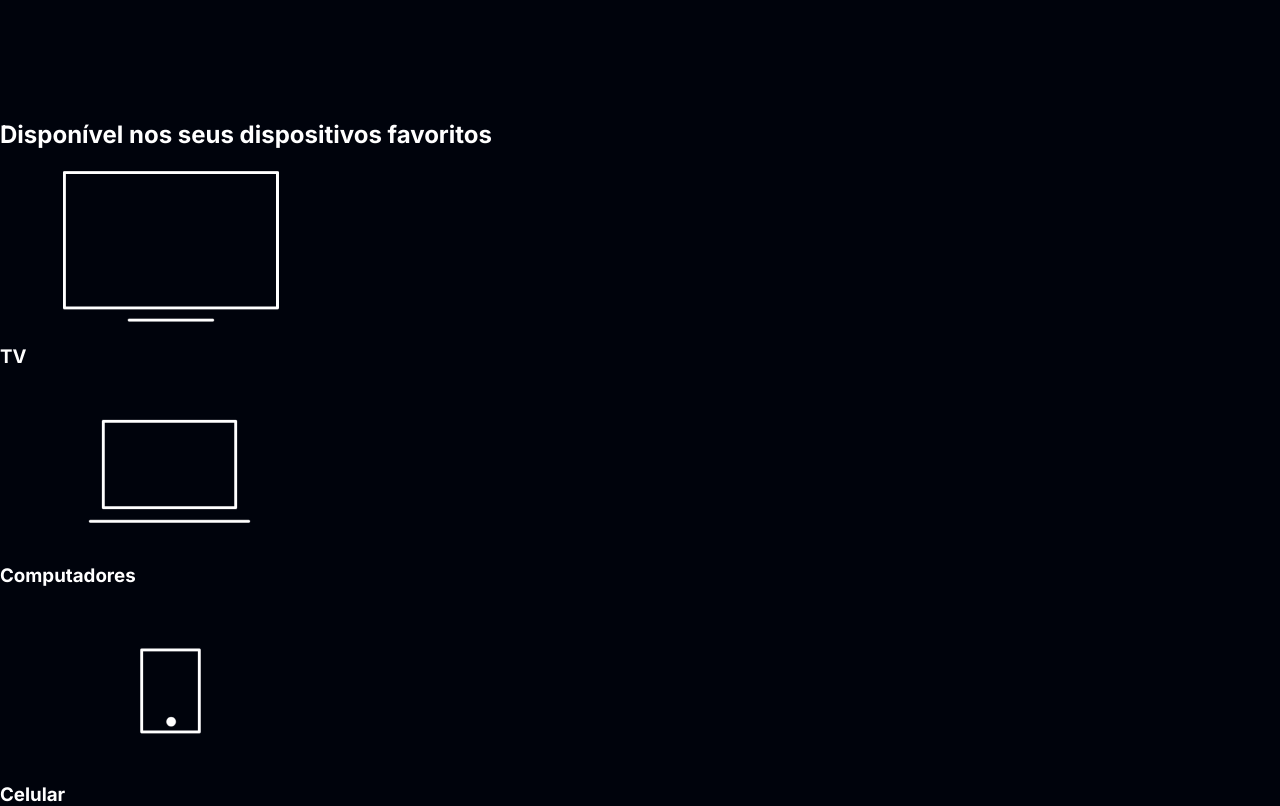
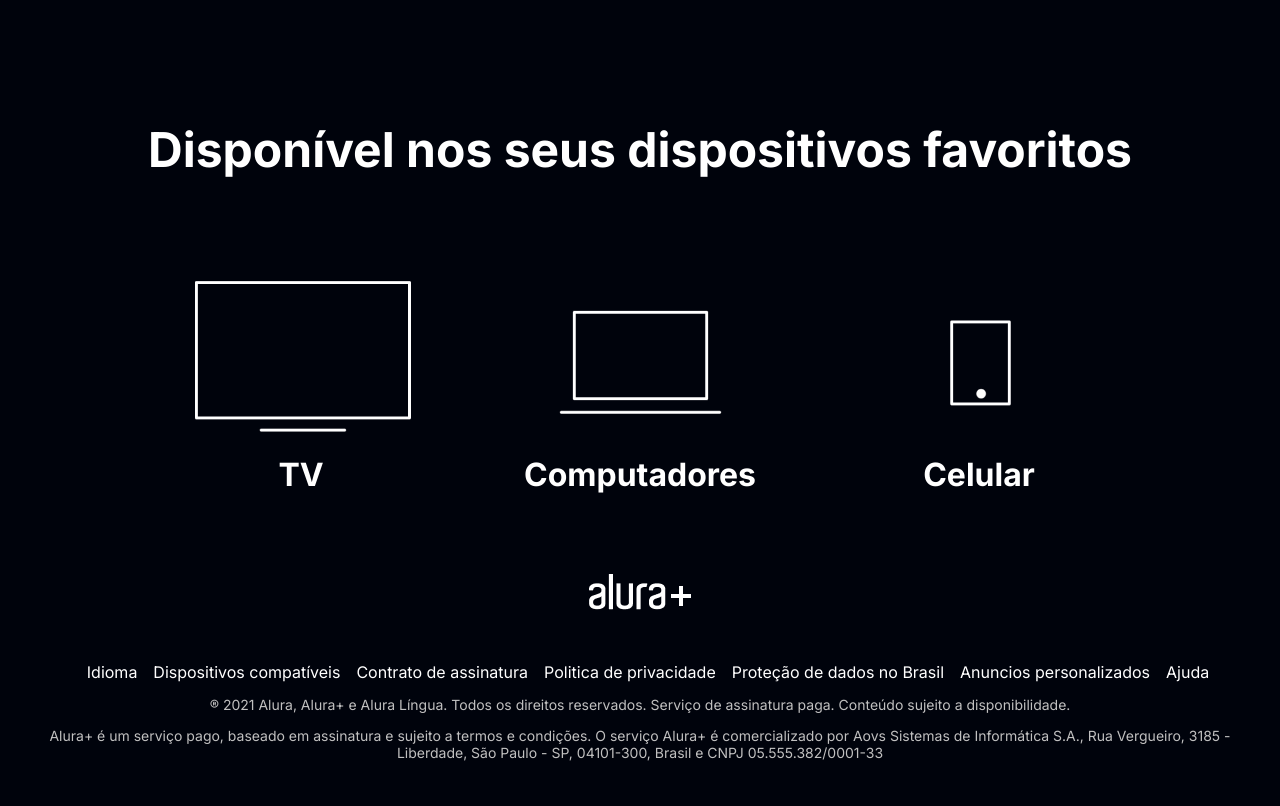
Before and after one commit to catthway/vs-figmasite, a plain HTML site: page vs-figmasite/index.html in a window 1280 px wide. Shown: the part 3080-3886 px from the top of the page. After the commit the page ends 3855 px from the top, so only its background shows below. Drawn offline with Linux system fonts and the light colour scheme.

Commit message:
adicinei efeitos

```diff
--- a/vs-figmasite/index.html
+++ b/vs-figmasite/index.html
@@ -53,22 +53,72 @@
  <section class="dispositivos">
   <h2 class="dispositivos__titulo">Disponível nos seus dispositivos favoritos</h2>
   <ul class="dispositivos__lista">
+
     <li>
       <img src="tv.png" alt="icone da televisao">
       <h3 class="lista__item">TV</h3>
     </li>
+
     <li>
       <img src="computador.png" alt="icone do computador">
       <h3 class="lista__item">Computadores</h3>
     </li>
+
     <li>
       <img src="celular.png" alt="icone do celular">
       <h3 class="lista__item">Celular</h3>
+
     </li>
   </ul>
 
  </section>
 
+ <footer class="rodape">
+      <img src="Logo.png" alt="alura+" class="rodape__logo">
+
+      <ul class="rodape__lista">
+
+        <li class="lista__link">
+          <a href="#">Idioma</a>
+        </li>
+
+        <li class="lista__link">
+          <a href="#">Dispositivos compatíveis</a>
+        </li>
+
+        <li class="lista__link">
+          <a href="#">Contrato de assinatura</a>
+        </li>
+
+        <li class="lista__link">
+          <a href="#">Politica de privacidade</a>
+        </li>
+
+        <li class="lista__link">
+          <a href="#">Proteção de dados no Brasil</a>
+        </li>
+
+        <li class="lista__link">
+          <a href="#">Anuncios personalizados</a>
+        </li>
+
+        <li class="lista__link">
+          <a href="#">Ajuda</a>
+        </li>
+
+      </ul>
+
+      <p class="rodape__texto">
+        ® 2021 Alura, Alura+ e Alura Língua. Todos os direitos reservados. Serviço de assinatura paga. Conteúdo sujeito a disponibilidade.
+      </p>
+
+      <p class="rodape__texto"> Alura+ é um serviço pago, baseado em assinatura e sujeito a termos e condições.
+      O serviço Alura+ é comercializado por Aovs Sistemas de Informática S.A., Rua Vergueiro, 3185 - Liberdade, São Paulo - SP, 04101-300, Brasil e CNPJ 05.555.382/0001-33
+
+      </p>
+
+ </footer>
+
 </body>
 
 
--- a/vs-figmasite/style.css
+++ b/vs-figmasite/style.css
@@ -4,6 +4,7 @@
     --botao-azul: #167bf7;
     --cor-de-fundo: #00030c;
     --fonte-principal: 'inter';
+    --botao-azul-efeito: #3c92fa;
 }
 
 body{
@@ -95,3 +96,65 @@
 .container__descricao{
     padding: 2em;
 }
+
+.dispositivos__lista{
+    display: flex;
+    justify-content: center;
+    list-style-type: none;
+    margin: 5em 0;
+}
+
+.dispositivos{
+    text-align: center;
+}
+
+.dispositivos__titulo{
+    font-size: 48px;
+    color: var(--branco-principal);
+}
+
+.lista__item{
+    font-size: 32px;
+    color: var(--branco-principal);
+}
+
+.rodape {
+    text-align: center;
+    margin: 0 3em;
+}
+
+.rodape__logo{
+    margin-bottom: 2em;
+}
+
+.rodape__lista {
+    display: flex;
+    justify-content: center;
+    list-style-type: none;
+    margin-top: 1em;
+}
+
+.lista__link a{
+    text-decoration: none;
+    color: var(--branco-principal);
+    margin-left: 1em;
+}
+
+.rodape__texto {
+    margin: 1em 0;
+    color: var(--cinza-secundario);
+    font-size: 14px;
+}
+
+.lista__link a:hover{
+    color: var(--botao-azul);
+}
+
+.lista__link a:active{
+    color: purple;
+}
+
+.container__botao:hover{
+background-color: var(--botao-azul-efeito);
+color: var(--cor-de-fundo);
+}
```
Also changed, not shown: vs-figmasite/Logo.png (added).
